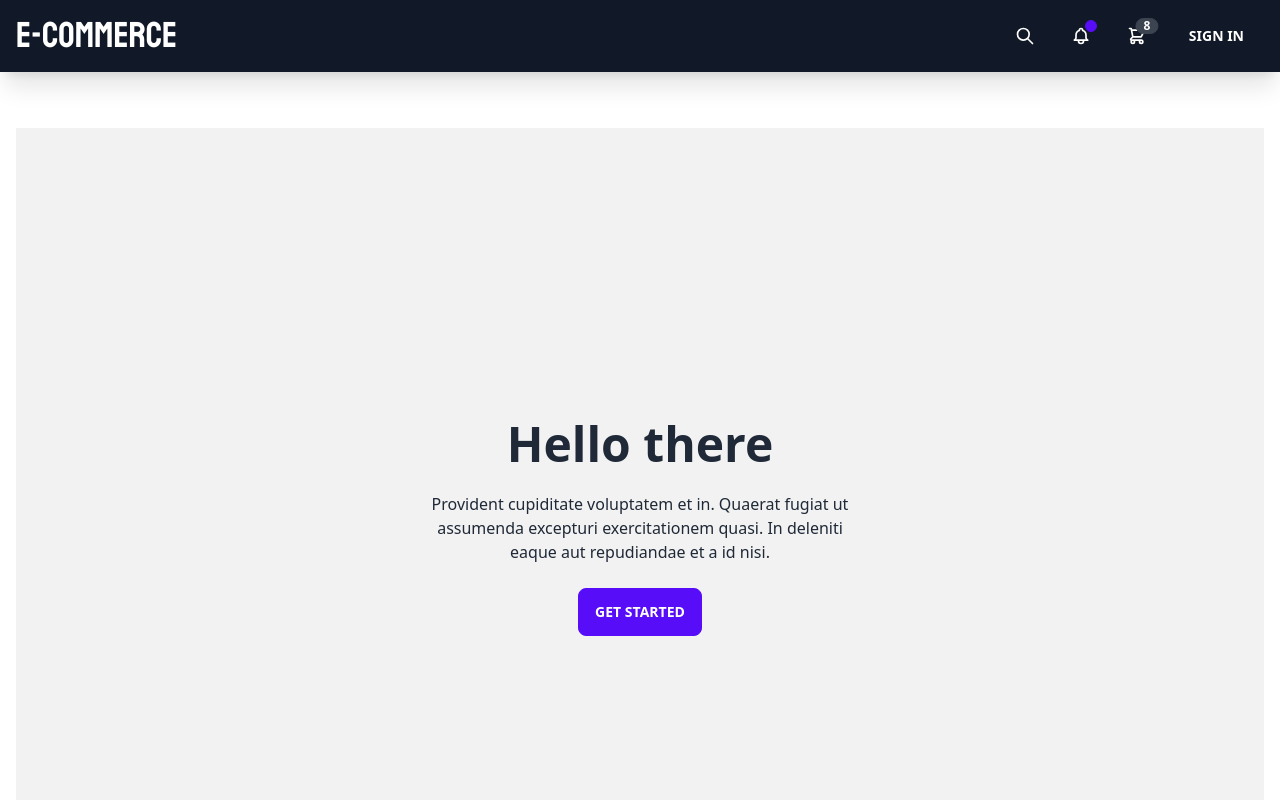
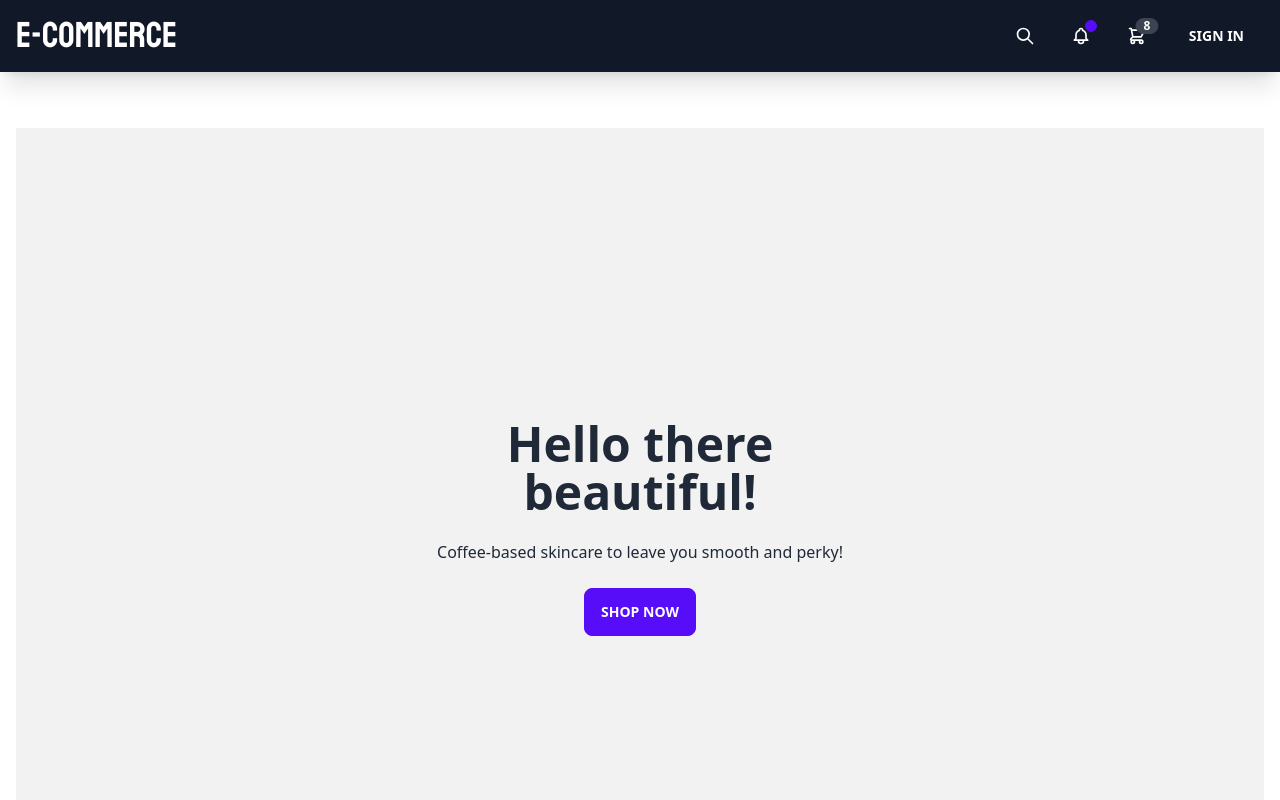
Before and after one commit to izabelaoska/e-commerce-project, a Next.js app: page / in a window 1280 px wide. Shown: the top 800 px of the page. Built offline with nearby package versions, Linux system fonts and the light colour scheme.

Commit message:
feat: NewProduct component created

```diff
--- a/components/Hero.tsx
+++ b/components/Hero.tsx
@@ -6,17 +6,17 @@ export const Hero = () => {
       <div className="hero-content text-center">
         <div className="max-w-md">
           <h1 className="text-5xl font-bold">
-            Hello there
+            Hello there beautiful!
           </h1>
           <p className="py-6">
-            Provident cupiditate voluptatem et in. Quaerat
-            fugiat ut assumenda excepturi exercitationem
-            quasi. In deleniti eaque aut repudiandae et a id
-            nisi.
+            Coffee-based skincare to leave you smooth and
+            perky!
           </p>
-          <button className="btn btn-primary">
-            Get Started
-          </button>
+          <div className="flex justify-center gap-3">
+            <button className="btn btn-primary">
+              Shop now
+            </button>
+          </div>
         </div>
       </div>
     </div>
--- a/components/Layout.tsx
+++ b/components/Layout.tsx
@@ -1,6 +1,7 @@
 import React, { PropsWithChildren } from "react"
 import { Hero } from "./Hero"
 import { Navbar } from "./Navbar"
+import { NewProduct } from "./NewProduct"
 
 export const Layout: React.FC<PropsWithChildren> = ({
   children,
@@ -9,7 +10,9 @@ export const Layout: React.FC<PropsWithChildren> = ({
     <div className="min-h-screen h-1">
       <Navbar />
       <main className="container px-4 mx-auto h-full pt-32">
-        {children} <Hero />
+        {children}
+        <Hero />
+        <NewProduct />
       </main>
     </div>
   )
--- /dev/null
+++ b/components/NewProduct.tsx
@@ -0,0 +1,5 @@
+import React from "react"
+
+export const NewProduct = () => {
+  return <div>New</div>
+}
```
